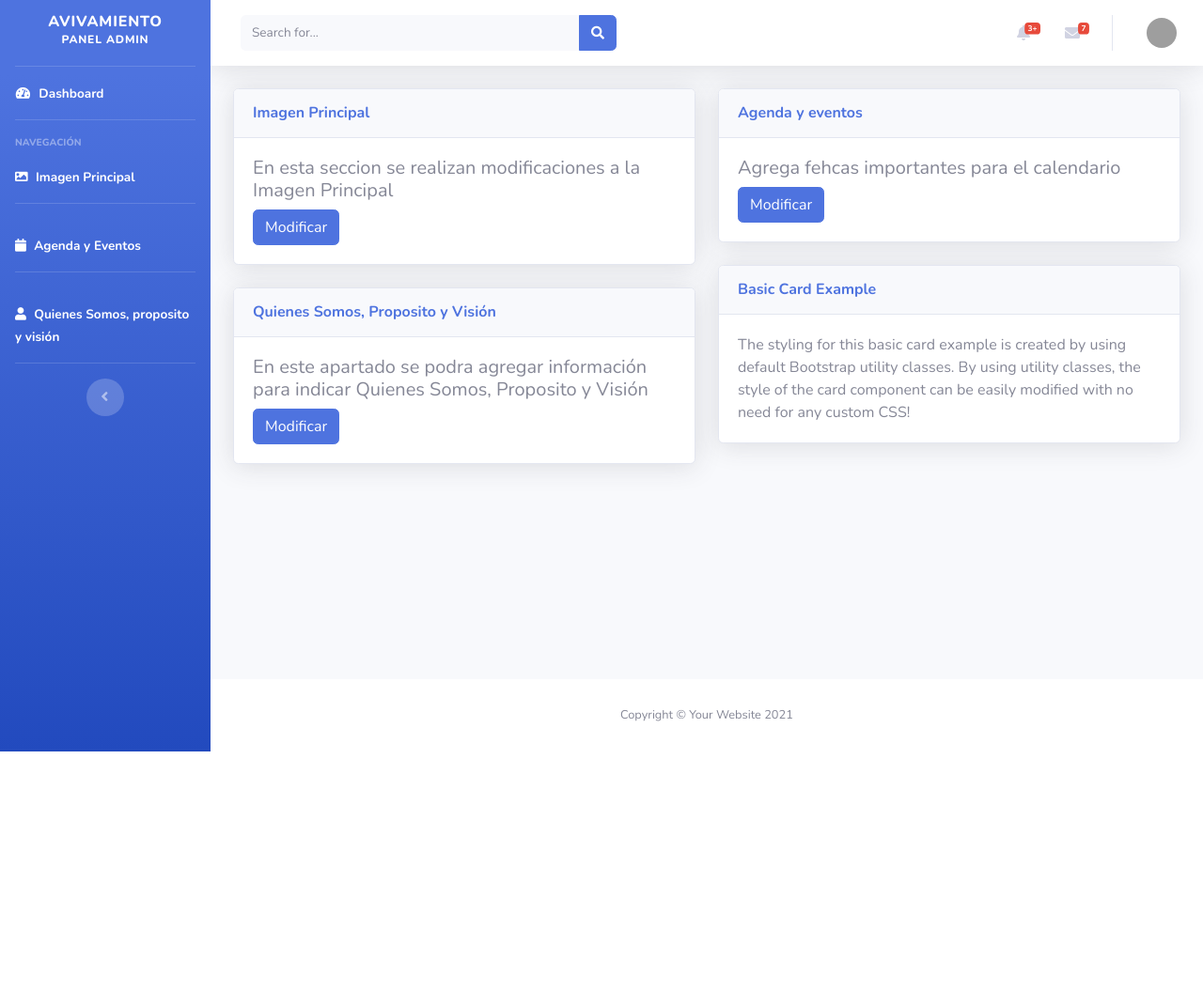
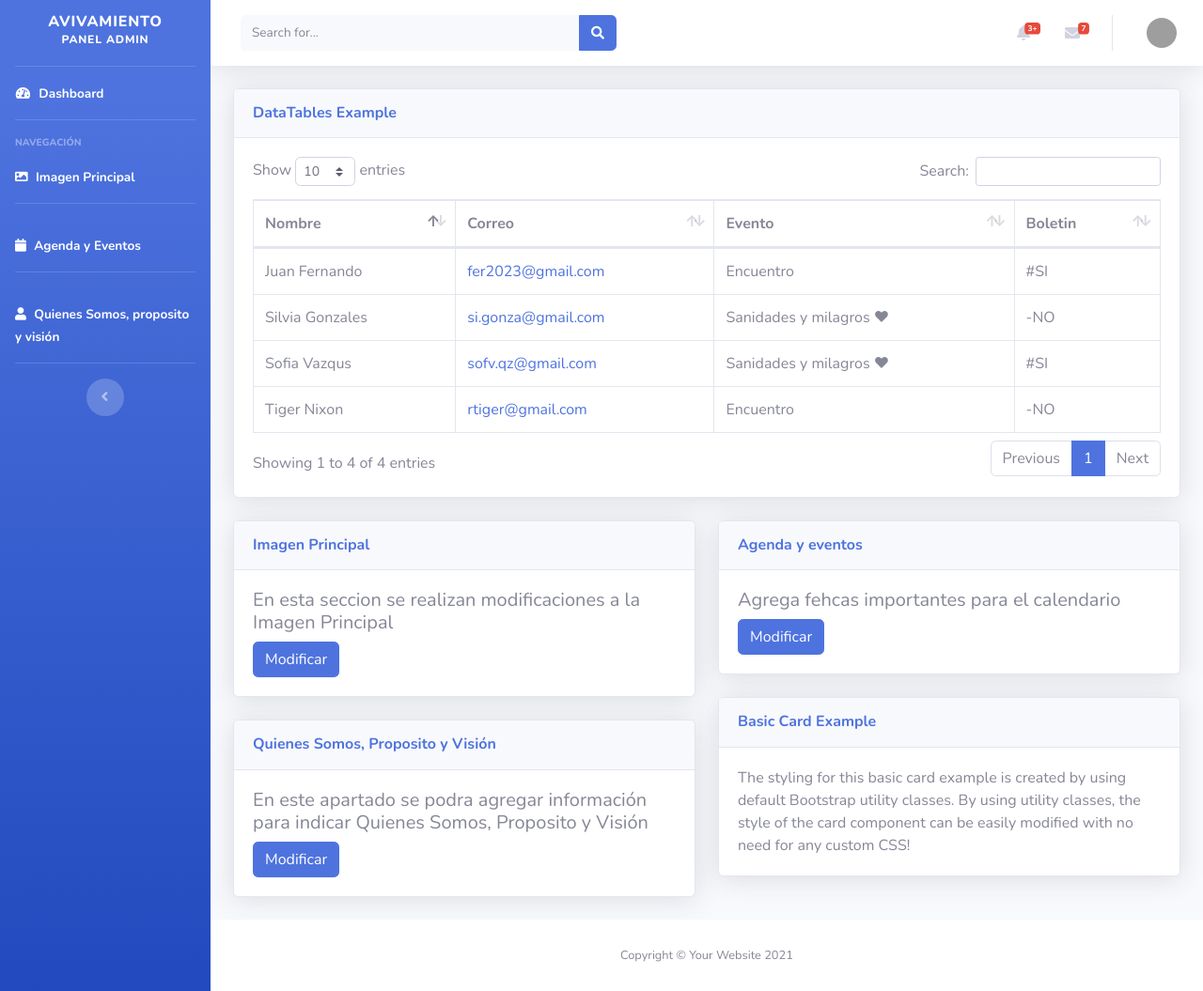
Before and after one commit to Katashikunomo/avivamiento, a PHP site: page /AVIVAMIENTO/admin/admin.php in a window 1280 px wide. Shown: the whole page at 94% size. Before the commit the page ends 800 px from the top, so only its background shows below. Run offline with PHP 8.4, Linux system fonts and the light colour scheme; the visitor is signed in with stand-in values (Sample User, id 1); data that the repository does not hold is empty; a stand-in replaces the project's code that opens the database connection; grey boxes are pictures that could not be loaded.

Commit message:
cambios en admin

```diff
--- a/admin/admin.php
+++ b/admin/admin.php
@@ -33,6 +33,8 @@ $correo = $user['dt_email'];
 
     <!-- Custom styles for this template-->
     <link href="css/sb-admin-2.min.css" rel="stylesheet">
+       <!-- Custom styles for this page -->
+       <link href="vendor/datatables/dataTables.bootstrap4.min.css" rel="stylesheet">
 
 </head>
 
@@ -315,8 +317,61 @@ $correo = $user['dt_email'];
                 </nav>
                 <!-- End of Topbar -->
 
+
+
                 <!-- Begin Page Content -->
                 <div class="container-fluid">
+
+                      <!-- DataTales Example -->
+                      <div class="card shadow mb-4">
+                        <div class="card-header py-3">
+                            <h6 class="m-0 font-weight-bold text-primary">DataTables Example</h6>
+                        </div>
+                        <div class="card-body">
+                            <div class="table-responsive">
+                                <table class="table table-bordered" id="dataTable" width="100%" cellspacing="0">
+                                    <thead>
+                                        <tr>
+                                            <th>Nombre</th>
+                                            <th>Correo</th>
+                                            <th>Evento</th>
+                                            <th>Boletin</th>
+                                        </tr>
+                                    </thead>
+
+                                    <tbody>
+                                        <tr>
+                                            <td>Tiger Nixon</td>
+                                            <td><a href="mailto:fer2023@gmail.com">rtiger@gmail.com</a></td>
+                                            <td>Encuentro</td>
+                                            <td>-NO</td>
+                                        </tr>
+                                        <tr>
+                                            <td>Juan Fernando</td>
+                                            <td><a href="mailto:fer2023@gmail.com">fer2023@gmail.com</a></td>
+                                            <td>Encuentro</td>
+                                            <td>#SI</td>
+                                        </tr>
+                                        <tr>
+                                            <td>Sofia Vazqus</td>
+                                            <td><a href="mailto:sofv.qz@gmail.com">sofv.qz@gmail.com</a></td>
+                                            <td>Sanidades y milagros ♥</td>
+                                            <td>#SI</td>
+                                        </tr>
+                                        <tr>
+                                            <td>Silvia Gonzales</td>
+                                            <td><a href="mailto:si.gonza@gmail.com">si.gonza@gmail.com</a></td>
+                                            <td>Sanidades y milagros ♥</td>
+                                            <td>-NO</td>
+                                        </tr>
+
+
+                                    </tbody>
+                                </table>
+                            </div>
+                        </div>
+                    </div>
+
 
                    <div class="row">
                        <div class="col-lg-6">
@@ -435,6 +490,11 @@ $correo = $user['dt_email'];
     <!-- Page level custom scripts -->
     <script src="js/demo/chart-area-demo.js"></script>
     <script src="js/demo/chart-pie-demo.js"></script>
+        <!-- Page level plugins -->
+        <script src="vendor/datatables/jquery.dataTables.min.js"></script>
+    <script src="vendor/datatables/dataTables.bootstrap4.min.js"></script>
+      <!-- Page level custom scripts -->
+      <script src="js/demo/datatables-demo.js"></script>
 
 </body>
 
```
